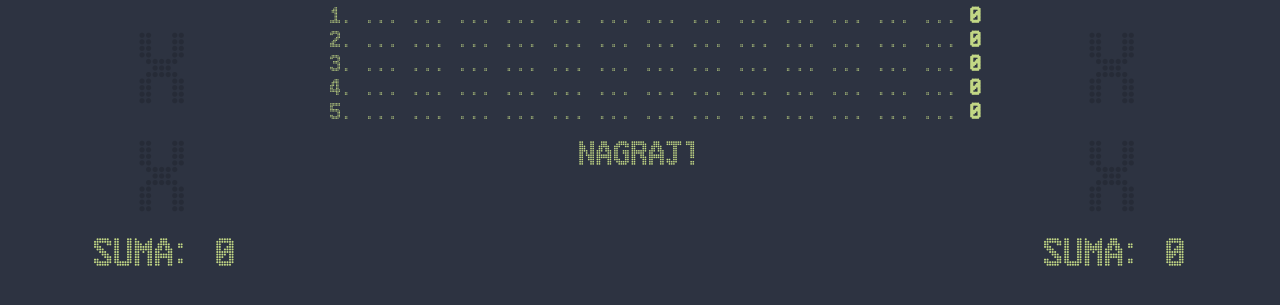
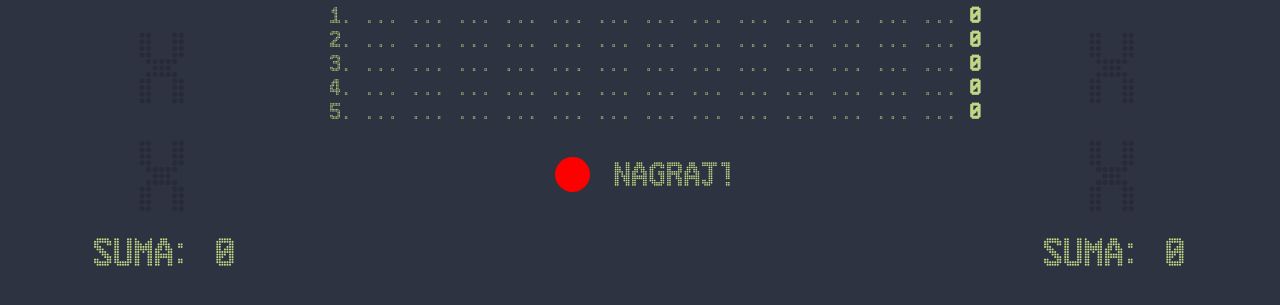
Before and after one commit to CodingDojoSilesia/familiada, a website built with webpack: page public/index.html in a window 1280 px wide. Shown: the part 135-440 px from the top of the page. Built offline with nearby package versions, Linux system fonts and the light colour scheme.

Commit message:
create record button

```diff
--- a/public/index.html
+++ b/public/index.html
@@ -53,7 +53,11 @@
                     <span class="points">8</span>
                 </li>
             </ul>
-            <h4 class="record">Nagraj!</h4>
+            <div class="recordPanel">
+                <button id="recordButton" class='notRec'></button>
+                <h4 class="record">Nagraj!</h4>
+            </div>
+            <h3 class="winner"></h3>
         </div>
         <div class="col-lg-2 text-center red-team team">
             <h4 class="name">CZERWONI</h4>
```
